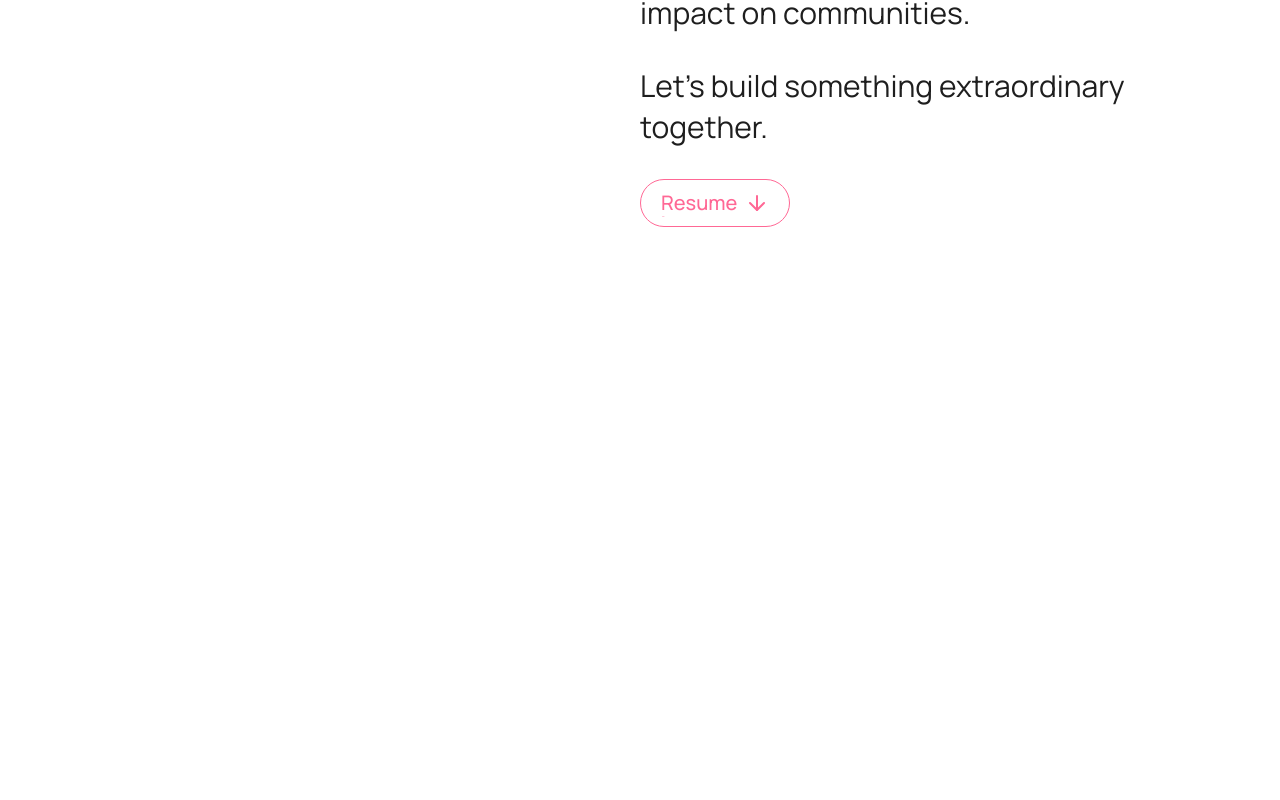
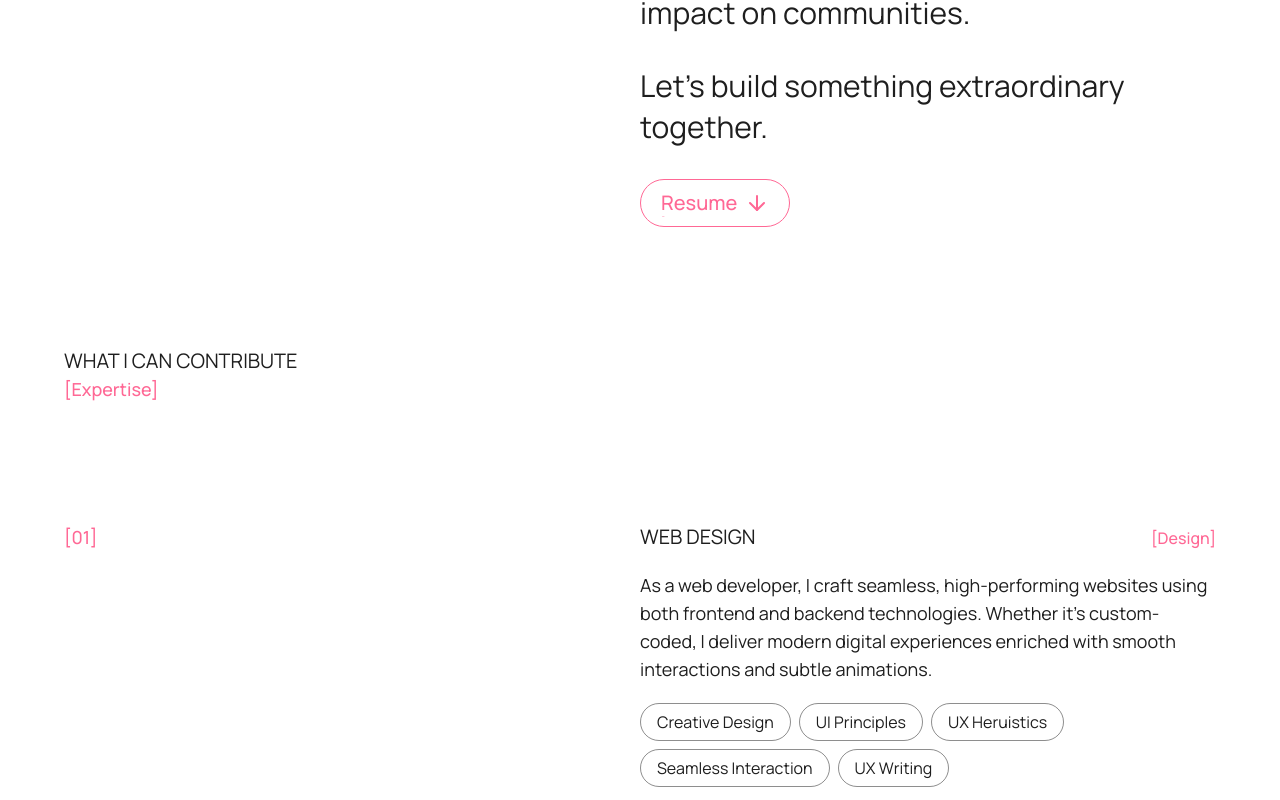
Before and after one commit to Chen-Myae2K/Chenfolio-2025, a React (Vite) app: page / in a window 1280 px wide. Shown: the part 1997-2797 px from the top of the page. Before the commit the page ends 2344 px from the top, so only its background shows below. Built offline with nearby package versions, Linux system fonts and the light colour scheme.

Commit message:
feat: contribute section done

```diff
--- a/src/components/AboutSection.jsx
+++ b/src/components/AboutSection.jsx
@@ -2,14 +2,12 @@ import React from "react";
 import { TextAnimate } from "./magicui/text-animate";
 import DateTimeLocation from "./ui/date-time-location";
 import ButtonHover from "./animation/button-hover";
+import Heading from "./ui/heading";
 
 const AboutSection = () => {
   return (
     <section className="w-[90%] mx-auto font-manrope my-30 text-ink">
-      <div>
-        <h4 className="text-xl ">WHAT I LOVE TO DO*</h4>
-        <p className="text-rose font-medium text-lg">[About Me]</p>
-      </div>
+      <Heading title="What i love to do" subtitle="[About Me]" />
       <div className="my-10">
         <img src="/public/my_image.png" className="w-xs  object-cover" alt="" />
       </div>
--- /dev/null
+++ b/src/components/ContributeSection.jsx
@@ -0,0 +1,67 @@
+import React from "react";
+import Heading from "./ui/heading";
+import ContributeTable from "./ui/contribute-table";
+
+const ContributeSection = () => {
+  const tableList = [
+    {
+      number: "01",
+      title: "Web Design",
+      caption:
+        "As a web developer, I craft seamless, high-performing websites using both frontend and backend technologies. Whether it’s custom-coded, I deliver modern digital experiences enriched with smooth interactions and subtle animations.",
+      category: "Design",
+      tag: [
+        "Creative Design",
+        "UI Principles",
+        "UX Heruistics",
+        "Seamless Interaction",
+        "UX Writing",
+      ],
+    },
+    {
+      number: "02",
+      title: "Web Development",
+      caption:
+        "With a strong focus on clarity and brand storytelling, I transform business visions into visually compelling websites that leave a lasting impression. Every design choice is intentional — guided by UX best practices and a creative direction that brings purpose and personality to every pixel.",
+      category: "Develop",
+      tag: [
+        "JS Frameworks",
+        "Responsive Website",
+        "Seamless Interaction",
+        "Motion & Animations",
+      ],
+    },
+    {
+      number: "03",
+      title: "Backend & Database",
+      caption:
+        "Driven by performance, security, and scalability, I architect backend systems that form the backbone of seamless digital experiences. Every technical decision is deliberate — from optimized data structures to robust API integrations — ensuring stability, efficiency, and trust behind every interaction.",
+      category: "Build",
+      tag: [
+        "API Development",
+        "Database Design",
+        "Authentication",
+        "Security",
+        "Scalable Architecture",
+      ],
+    },
+  ];
+  return (
+    <section className="w-[90%] mx-auto font-manrope my-30 text-ink">
+      <Heading title="What I Can Contribute" subtitle="[Expertise]" />
+      <div className="mt-20"></div>
+      {tableList.map((list) => (
+        <ContributeTable
+          key={list.number}
+          number={list.number}
+          title={list.title}
+          caption={list.caption}
+          category={list.category}
+          tag={list.tag}
+        />
+      ))}
+    </section>
+  );
+};
+
+export default ContributeSection;
--- /dev/null
+++ b/src/components/animation/fade-in-out.jsx
@@ -0,0 +1,40 @@
+"use client";
+
+import React, { useRef } from "react";
+import { motion, useInView } from "motion/react";
+import { cn } from "@/lib/utils"; // Ensure this utility is defined or replace with a suitable alternative
+
+const FadeInOut = ({
+  children,
+  className,
+  delay = 0,
+  duration = 0.6,
+  yOffset = 30,
+  once = false,
+}) => {
+  const ref = useRef(null);
+  const isInView = useInView(ref, {
+    once,
+    margin: "0px 0px -16% 0px",
+  });
+
+  return (
+    <div ref={ref} className={cn("w-full", className)}>
+      <motion.div
+        initial={{ opacity: 0, y: yOffset }}
+        animate={isInView ? { opacity: 1, y: 0 } : {}}
+        exit={{ opacity: 0, y: yOffset }}
+        transition={{
+          duration,
+          delay,
+          ease: "easeOut",
+        }}
+        className="w-full will-change-transform"
+      >
+        {children}
+      </motion.div>
+    </div>
+  );
+};
+
+export default FadeInOut;
--- a/src/components/animation/flip-words.jsx
+++ b/src/components/animation/flip-words.jsx
@@ -5,7 +5,7 @@ import { cn } from "@/lib/utils";
 
 export const FlipWords = ({
   words,
-  duration = 1000,
+  duration = 1500,
   className
 }) => {
   const [currentWord, setCurrentWord] = useState(words[0]);
--- a/src/components/magicui/typing-animation.jsx
+++ b/src/components/magicui/typing-animation.jsx
@@ -6,7 +6,7 @@ import { useEffect, useRef, useState } from "react";
 export function TypingAnimation({
   children,
   className,
-  duration = 30,
+  duration = 50,
   delay = 0,
   as: Component = "div",
   startOnView = false,
--- /dev/null
+++ b/src/components/ui/contribute-table.jsx
@@ -0,0 +1,34 @@
+import React from "react";
+import { TextAnimate } from "../magicui/text-animate";
+import FadeInOut from "../animation/fade-in-out";
+
+const ContributeTable = ({ number, title, caption, category, tag }) => {
+  return (
+      <FadeInOut>
+        <div className="flex justify-between items-start py-10 text-ink border-b border-ink/50">
+          <div className="text-rose font-medium text-lg">[{number}]</div>
+          <div className="space-y-5 w-1/2">
+            <div className="flex items-baseline justify-between">
+              <p className="uppercase text-xl">{title}</p>
+              <p className="text-base font-medium text-rose text-right">
+                [{category}]
+              </p>
+            </div>
+            <p className="text-lg">{caption}</p>
+            <div>
+              {tag.map((item, index) => (
+                <span
+                  key={index}
+                  className="inline-block me-2 mb-2 text-nowrap rounded-full border-1 border-ink/50 px-4 py-1.5 text-base"
+                >
+                  {item}
+                </span>
+              ))}
+            </div>
+          </div>
+        </div>
+      </FadeInOut>
+  );
+};
+
+export default ContributeTable;
--- /dev/null
+++ b/src/components/ui/heading.jsx
@@ -0,0 +1,21 @@
+import React from "react";
+import { TextAnimate } from "../magicui/text-animate";
+
+const Heading = ({ title, subtitle }) => {
+  return (
+    <div>
+      <h4 className="text-xl uppercase ">
+        <TextAnimate animation="fadeIn" by="line" as="p">
+          {title}
+        </TextAnimate>
+      </h4>
+      <p className="text-rose font-medium text-lg">
+        <TextAnimate animation="fadeIn" by="line" as="p">
+          {subtitle}
+        </TextAnimate>
+      </p>
+    </div>
+  );
+};
+
+export default Heading;
--- a/src/pages/MainPage.jsx
+++ b/src/pages/MainPage.jsx
@@ -2,6 +2,7 @@ import React from "react";
 import HeroSection from "../components/HeroSection";
 import AboutSection from "../components/AboutSection";
 import SmoothScroll from "@/components/animation/smooth-scroll";
+import ContributeSection from "@/components/ContributeSection";
 
 const MainPage = () => {
   return (
@@ -9,6 +10,7 @@ const MainPage = () => {
       <SmoothScroll>
         <HeroSection />
         <AboutSection />
+        <ContributeSection/>
       </SmoothScroll>
     </main>
   );
```
